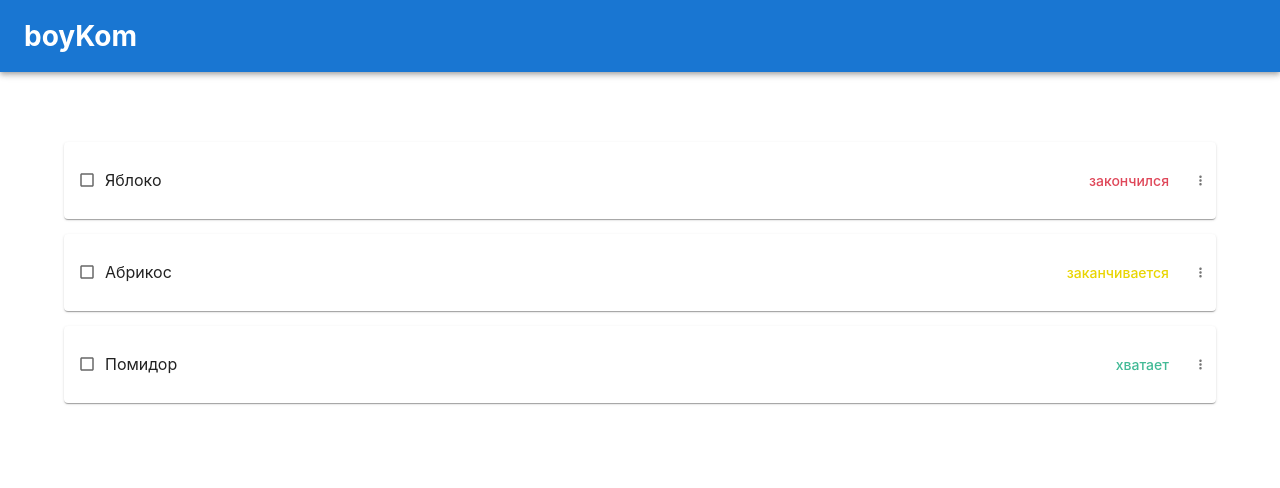
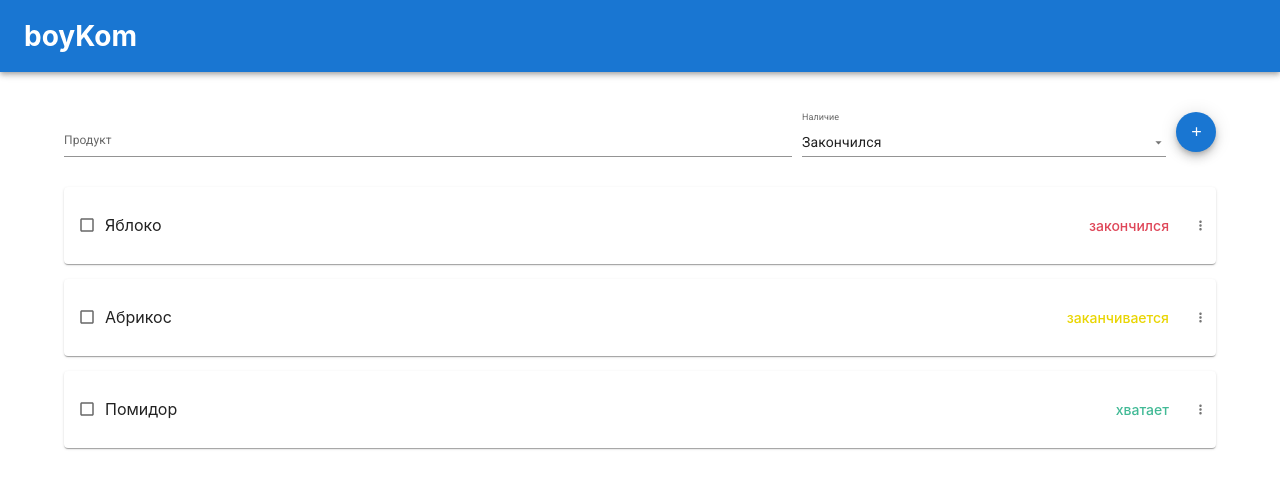
Before and after one commit to Agranom/boykom-web, a React (Create React App) app: page / in a window 1280 px wide. Shown: the top 488 px of the page. Built offline with nearby package versions, Linux system fonts and the light colour scheme.

Commit message:
+ add new item form

```diff
--- a/package.json
+++ b/package.json
@@ -15,12 +15,14 @@
     "@types/node": "^16.18.38",
     "@types/react": "^18.2.14",
     "@types/react-dom": "^18.2.7",
+    "formik": "^2.4.2",
     "lodash": "^4.17.21",
     "react": "^18.2.0",
     "react-dom": "^18.2.0",
     "react-scripts": "5.0.1",
     "typescript": "^4.9.5",
-    "web-vitals": "^2.1.4"
+    "web-vitals": "^2.1.4",
+    "yup": "^1.2.0"
   },
   "scripts": {
     "start": "react-scripts start",
--- a/src/components/grocery/GroceriesList.module.scss
+++ b/src/components/grocery/GroceriesList.module.scss
@@ -5,7 +5,6 @@
   position: relative;
   display: grid;
   grid-row-gap: 1.5rem;
-  margin-top: 7rem;
 
   &Label {
     $height: 4rem;
--- /dev/null
+++ b/src/components/grocery/Grocery.module.scss
@@ -0,0 +1,5 @@
+.groceryWrapper {
+    display: grid;
+    grid-row-gap: 3rem;
+    padding-top: 4rem;
+}
--- a/src/components/grocery/Grocery.tsx
+++ b/src/components/grocery/Grocery.tsx
@@ -1,6 +1,8 @@
 import { useState } from 'react';
-import { eGroceryItemPriority, eGroceryItemStatus, IGroceryItem } from '../../models/grocery-item';
+import { eGroceryItemPriority, eGroceryItemStatus, IGroceryItem, INewGroceryItem } from '../../models/grocery-item';
 import GroceriesList from './GroceriesList';
+import GroceryForm from './GroceryForm';
+import styles from './Grocery.module.scss'
 
 const defaultData: IGroceryItem[] = [
     {
@@ -35,8 +37,14 @@ const Grocery = () => {
             return prevData.slice();
         });
     };
+    const addItemHandler = (item: INewGroceryItem) => {
+        setData((prevData: IGroceryItem[]) => {
+            return [...prevData, {...item, id: String(prevData.length + 1)} as IGroceryItem]
+        })
+    }
     return (
-        <div>
+        <div className={styles.groceryWrapper}>
+            <GroceryForm onSubmit={addItemHandler}/>
             <GroceriesList onItemStatusChange={itemStatusHandler} data={data}/>
         </div>
     );
--- /dev/null
+++ b/src/components/grocery/GroceryForm.module.scss
@@ -0,0 +1,12 @@
+.groceryForm {
+  display: flex;
+  gap: 1rem;
+
+  &ProductName {
+    flex: 1;
+  }
+
+  &Priority {
+    flex: 0.5;
+  }
+}
--- /dev/null
+++ b/src/components/grocery/GroceryForm.tsx
@@ -0,0 +1,67 @@
+import { Add } from '@mui/icons-material';
+import { Fab, FormControl, FormHelperText, InputLabel, MenuItem, Select, TextField } from '@mui/material';
+import { useFormik } from 'formik';
+import React from 'react';
+import { eGroceryItemPriority, INewGroceryItem } from '../../models/grocery-item';
+import { GroceryTypesTranslator } from '../../utils/grocery-types-translator';
+import styles from './GroceryForm.module.scss'
+import * as yup from 'yup';
+
+const validationSchema = yup.object({
+    name: yup.string().required('Введите продукт').max(50, 'Название должно быть меньше 50 символов'),
+    priority: yup.string().required('Выберите одно из значений'),
+});
+
+const GroceryForm: React.FC<{item?: INewGroceryItem, onSubmit: (item: INewGroceryItem) => void}> = ({ item, onSubmit }) => {
+    const formik = useFormik<INewGroceryItem>({
+        initialValues: {
+            name: item?.name || '',
+            priority: item?.priority || eGroceryItemPriority.Major,
+        },
+        validationSchema,
+        onSubmit: (values: INewGroceryItem) => {
+            onSubmit(values);
+            formik.resetForm();
+        },
+    })
+    return (
+        <form className={styles.groceryForm} onSubmit={formik.handleSubmit}>
+            <TextField
+                className={styles.groceryFormProductName}
+                variant={'standard'}
+                id="name"
+                name="name"
+                label="Продукт"
+                placeholder="Введите название продукта"
+                value={formik.values.name}
+                onChange={formik.handleChange}
+                onBlur={formik.handleBlur}
+                error={formik.touched.name && Boolean(formik.errors.name)}
+                helperText={formik.touched.name && formik.errors.name}
+            />
+            <FormControl variant={'standard'}
+                         className={styles.groceryFormPriority}
+                         error={formik.touched.priority && Boolean(formik.errors.priority)}
+            >
+                <InputLabel id="priority">Наличие</InputLabel>
+                <Select labelId={'priority'}
+                        value={formik.values.priority}
+                        onChange={formik.handleChange}
+                        onBlur={formik.handleBlur}
+                        id="priority"
+                        name="priority"
+                >
+                    <MenuItem value={eGroceryItemPriority.Major}>{GroceryTypesTranslator.toItemPriority(eGroceryItemPriority.Major)}</MenuItem>
+                    <MenuItem value={eGroceryItemPriority.Medium}>{GroceryTypesTranslator.toItemPriority(eGroceryItemPriority.Medium)}</MenuItem>
+                    <MenuItem value={eGroceryItemPriority.Low}>{GroceryTypesTranslator.toItemPriority(eGroceryItemPriority.Low)}</MenuItem>
+                </Select>
+                { formik.touched.priority && Boolean(formik.errors.priority) && <FormHelperText>{formik.errors.priority}</FormHelperText>}
+            </FormControl>
+            <Fab aria-label="add" size={'small'} color={'primary'} type={'submit'}>
+                <Add/>
+            </Fab>
+        </form>
+    );
+};
+
+export default GroceryForm;
--- a/src/index.scss
+++ b/src/index.scss
@@ -11,3 +11,11 @@ body {
   -moz-osx-font-smoothing: grayscale;
   font-size: 1.4rem;
 }
+
+.MuiInput-root {
+  font-size: 1.4rem !important;
+}
+
+.MuiInputLabel-root {
+  font-size: 1.2rem !important;
+}
--- a/src/models/grocery-item.ts
+++ b/src/models/grocery-item.ts
@@ -34,3 +34,8 @@ export interface IGroceryItem {
     status: eGroceryItemStatus;
     priority: eGroceryItemPriority;
 }
+
+export interface INewGroceryItem {
+    name: string;
+    priority: eGroceryItemPriority;
+}
```
Also changed, not shown: 1 other file (tests, documents, lock files or other folders).
